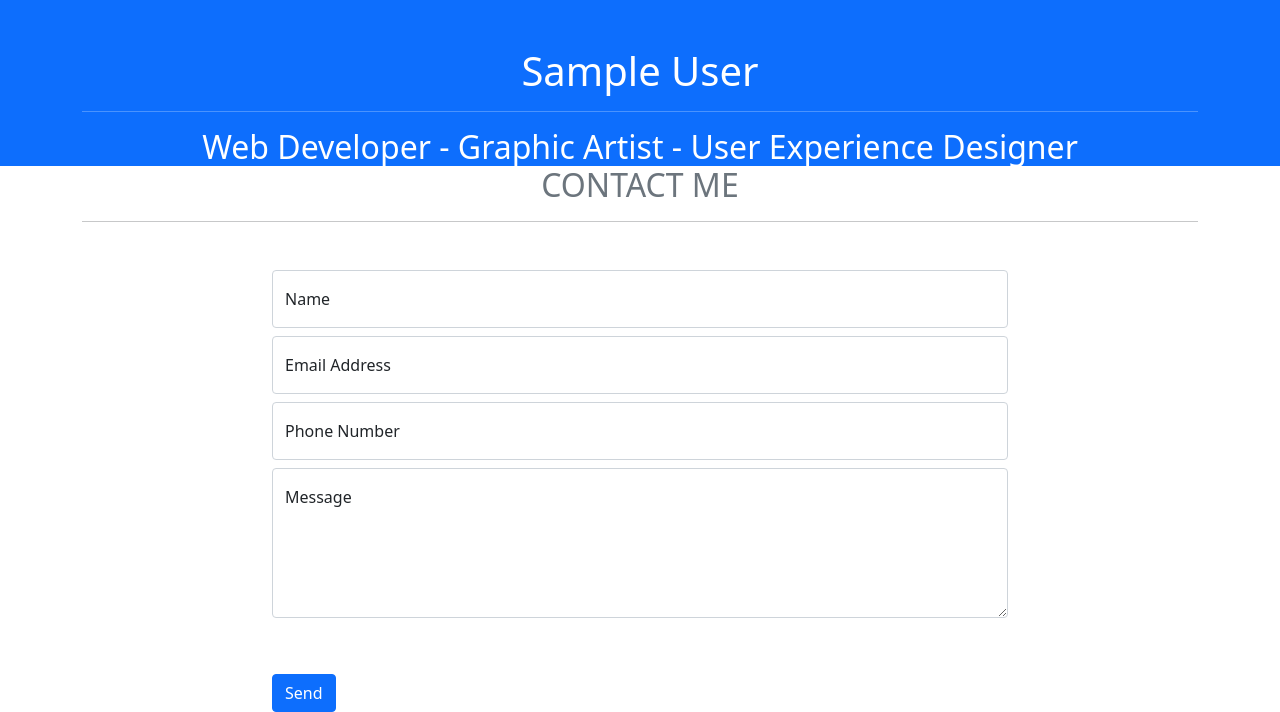
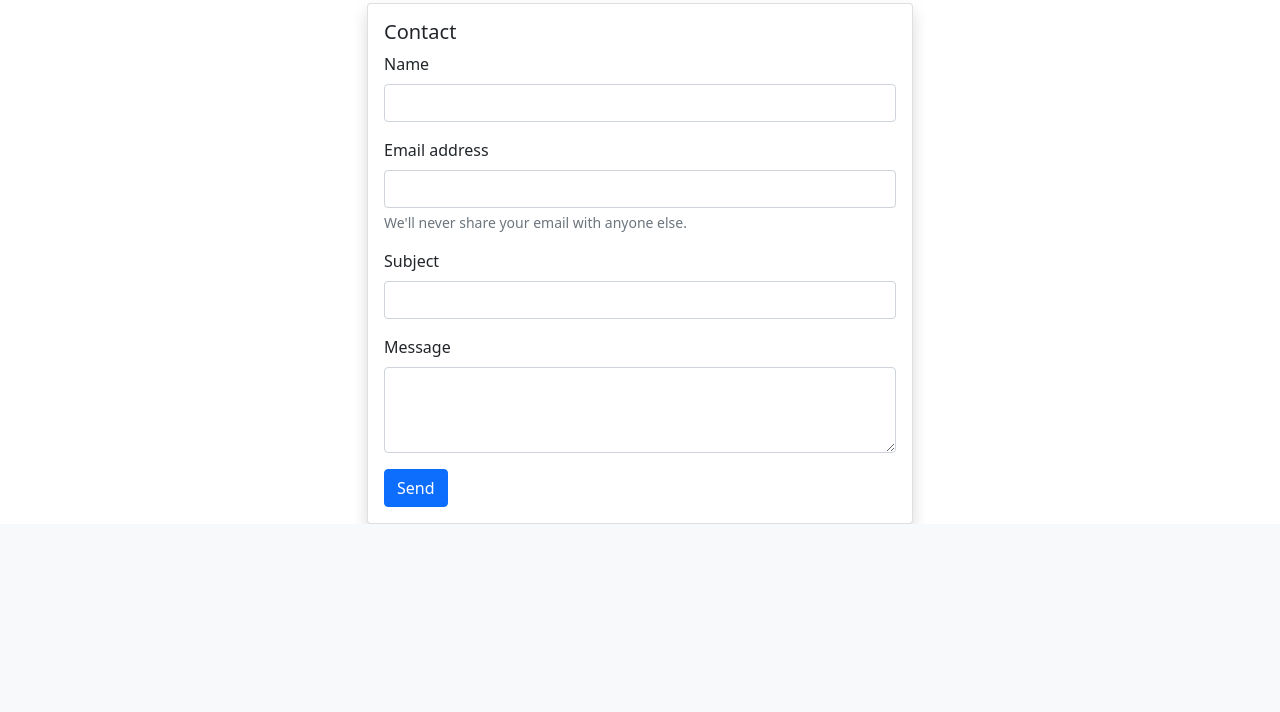
Before and after one commit to dansbrainy/portfolio, a Django app: a page that uses portfolio/templates/base.html in a window 1280 px wide. Shown: the part 364-1076 px from the top of the page. After the commit the page ends 888 px from the top, so only its background shows below. Run offline with Django 4.2, Linux system fonts and the light colour scheme; the visitor is signed in with stand-in values (Sample User, id 1); data comes from the database, SQL or seed files in the repository; parts of the project's set-up code (start-up, migrations or seed data) failed here and were passed over; some libraries are stand-ins or nearby versions.

Commit message:
added user profession and send email

```diff
--- a/portfolio/templates/base.html
+++ b/portfolio/templates/base.html
@@ -16,10 +16,6 @@
     <!-- Latest compiled and minified Bootstrap CSS -->
     <link rel="stylesheet" href="https://cdnjs.cloudflare.com/ajax/libs/bootstrap/5.1.3/css/bootstrap.min.css" integrity="sha512-GQGU0fMMi238uA+a/bdWJfpUGKUkBdgfFdgBm72SUQ6BeyWjoY/ton0tEjH+OSH9iP4Dfh+7HM0I9f5eR0L/4w==" crossorigin="anonymous" referrerpolicy="no-referrer" />
     <!-- Your stuff: Third-party CSS libraries go here -->
-
-    <link rel="stylesheet" href="https://fonts.googleapis.com/css?family=Source+Sans+Pro:300,400,700,300italic,400italic,700italic">
-    <link rel="stylesheet" href="https://cdnjs.cloudflare.com/ajax/libs/font-awesome/4.7.0/css/font-awesome.min.css">
-    <link rel="stylesheet" href="https://cdnjs.cloudflare.com/ajax/libs/simple-line-icons/2.4.1/css/simple-line-icons.min.css">
 
     <!-- Leaflet CSS -->
     <link rel="stylesheet" href="{% static 'leaflet/leaflet.css' %}" integrity="">
@@ -45,17 +41,58 @@
 
   </head>
 
-  <body id="page-top" data-bs-spy="scroll" data-bs-target="#mainNav" data-bs-offset="72">
+  <body>
 
-    <div class="" id="mainNav">
-      <nav class="navbar navbar-expand-md navbar-light bg-light">
+    <nav class="navbar navbar-expand-lg navbar-light bg-light">
       <div class="container-fluid">
         <a class="navbar-brand" href="{% url 'home' %}">Portfolio</a>
         <button class="navbar-toggler" type="button" data-bs-toggle="collapse" data-bs-target="#navbarNav" aria-controls="navbarNav" aria-expanded="false" aria-label="Toggle navigation">
           <span class="navbar-toggler-icon"></span>
         </button>
-          <div class="collapse navbar-collapse justify-content-end" id="navbarNav">
-            <ul class="navbar-nav align-items-center">
+        <div class="collapse navbar-collapse" id="navbarNav">
+          <ul class="navbar-nav ms-auto">
+            <li class="nav-item active">
+              <a class="nav-link" href="{% url 'home' %}">Home <span class="visually-hidden">(current)</span></a>
+            </li>
+            {% if request.user.is_authenticated %}
+                <li class="nav-item">
+                  {# URL provided by django-allauth/account/urls.py #}
+                  <a class="nav-link" href="{% url 'users:detail' request.user.username  %}">{% translate "My Profile" %}</a>
+                </li>
+                <li class="nav-item">
+                  {# URL provided by django-allauth/account/urls.py #}
+                  <a class="nav-link" href="{% url 'account_logout' %}">{% translate "Sign Out" %}</a>
+                </li>
+                <li class="nav-item">
+                  <a class="nav-link" href="{% url 'map:map' %}">Map</a>
+                </li>
+              {% else %}
+                {% if ACCOUNT_ALLOW_REGISTRATION %}
+              <li class="nav-item">
+                {# URL provided by django-allauth/account/urls.py #}
+                <a id="sign-up-link" class="nav-link" href="{% url 'account_signup' %}">{% translate "Sign Up" %}</a>
+              </li>
+              {% endif %}
+                <li class="nav-item">
+                  {# URL provided by django-allauth/account/urls.py #}
+                  <a id="log-in-link" class="nav-link" href="{% url 'account_login' %}">{% translate "Sign In" %}</a>
+                </li>
+              {% endif %}
+          </ul>
+        </div>
+      </div>
+    </nav>
+
+    <!-- <div class="mb-1">
+      <nav class="navbar navbar-expand-md navbar-light bg-light">
+        <div class="container-fluid">
+          <button class="navbar-toggler navbar-toggler-right" type="button" data-bs-toggle="collapse" data-bs-target="#navbarSupportedContent" aria-controls="navbarSupportedContent" aria-expanded="false" aria-label="Toggle navigation">
+            <span class="navbar-toggler-icon"></span>
+          </button>
+          <a class="navbar-brand" href="{% url 'home' %}">portfolio</a>
+
+          <div class="collapse navbar-collapse" id="navbarSupportedContent">
+            <ul class="navbar-nav mr-auto">
               <li class="nav-item active">
                 <a class="nav-link" href="{% url 'home' %}">Home <span class="visually-hidden">(current)</span></a>
               </li>
@@ -64,26 +101,25 @@
               </li>
               {% if request.user.is_authenticated %}
                 <li class="nav-item">
-                <a class="nav-link" href="{% url 'map:map' %}">{% translate "Map" %}</a>
+                  {# URL provided by django-allauth/account/urls.py #}
+                  <a class="nav-link" href="{% url 'users:detail' request.user.username  %}">{% translate "My Profile" %}</a>
                 </li>
-              <li class="nav-item dropdown">
-                <a class="nav-link profile-pic dropdown-toggle" href="#" id="navbarDropdownMenuLink" role="button" data-bs-toggle="dropdown" aria-expanded="false">
-                  <img src="{{ request.user.profile_picture.url }}" class="img-fluid rounded-circle profile-pic" alt="Profile Picture" height="40px" width="40px">
-                </a>
-                <ul class="dropdown-menu dropdown-menu-end" aria-labelledby="navbarDropdownMenuLink">
-                  <li><a class="dropdown-item" href="{% url 'users:detail' request.user.username  %}">{% translate "My Profile" %}</a></li>
-                  <li><a class="dropdown-item" href="{% url 'users:update' %}">{% translate "Edit Profile" %}</a></li>
-                  <li><a class="dropdown-item" href="{% url 'account_email' %}">{% translate "Email Settings" %}</a></li>
-                  <li><a class="dropdown-item" href="{% url 'account_logout' %}">{% translate "Sign Out" %}</a></li>
-                </ul>
+                <li class="nav-item">
+                  {# URL provided by django-allauth/account/urls.py #}
+                  <a class="nav-link" href="{% url 'account_logout' %}">{% translate "Sign Out" %}</a>
+                </li>
+                <li class="nav-item">
+                  <a class="nav-link" href="{% url 'map:map' %}">Map</a>
                 </li>
               {% else %}
+                {% if ACCOUNT_ALLOW_REGISTRATION %}
               <li class="nav-item">
-                {% if ACCOUNT_ALLOW_REGISTRATION %}
+                {# URL provided by django-allauth/account/urls.py #}
                 <a id="sign-up-link" class="nav-link" href="{% url 'account_signup' %}">{% translate "Sign Up" %}</a>
+              </li>
               {% endif %}
-              </li>
                 <li class="nav-item">
+                  {# URL provided by django-allauth/account/urls.py #}
                   <a id="log-in-link" class="nav-link" href="{% url 'account_login' %}">{% translate "Sign In" %}</a>
                 </li>
               {% endif %}
@@ -92,10 +128,9 @@
         </div>
       </nav>
 
-    </div>
+    </div> -->
 
-
-    <div>
+    <div class="container">
 
       {% if messages %}
         {% for message in messages %}
@@ -119,7 +154,7 @@
     Script tags with only code, no src (defer by default). To run
     with a "defer" so that you run inline code:
     <script>
-      window.addEventListener('DOMContentLoaded', () => { /* run whatever you want */});
+      window.addEventListener('DOMContentLoaded', () => {/* Run whatever you want */});
     </script>
     {% endcomment %}
     {% endblock inline_javascript %}
--- a/portfolio/templates/users/user_detail.html
+++ b/portfolio/templates/users/user_detail.html
@@ -1,111 +1,102 @@
 {% extends "base.html" %}
 {% load static %}
 
-{% block title %}User: {{ object.username }}{% endblock %}
+{% block title %}{{ user.username }} | Portfolio{% endblock %}
+
 
 {% block content %}
-
-  <header class="text-center text-white bg-primary masthead">
-    <div class="container"><img class="img-fluid d-block rounded-circle profile-pic mx-auto mb-5" src="{{ request.user.profile_picture.url }}">
-        <h1>{{ request.user.name }}</h1>
-        <hr class="star-light">
-        <h2 class="font-weight-light mb-0">Web Developer - Graphic Artist - User Experience Designer</h2>
+  <section id="show-section">
+    <div class="container">
+      <div class="row">
+        <div class="col-lg-3 col-md-4 col-sm-12 mb-4">
+          <div class="card shadow">
+            {% if user.profile_picture %}
+              <img src="{{ user.profile_picture.url }}" alt="{{ user.username }}" class="card-img-top">
+            {% else %}
+              <img src="{% static 'images/default_profile_picture.png' %}" alt="{{ user.username }}" class="card-img-top">
+            {% endif %}
           </div>
-  </header>
-
-  {% if request.user.projects %}
-  <section id="portfolio" class="portfolio">
-    <div class="container">
-        <h2 class="text-uppercase text-center text-secondary">Portfolio</h2>
-        <hr class="star-dark mb-5">
-        <div class="row">
-            <div class="col-md-6 col-lg-4"><a class="d-block mx-auto portfolio-item" href="#portfolio-modal-1" data-bs-toggle="modal">
-                <div class="d-flex portfolio-item-caption position-absolute h-100 w-100">
-                    <div class="text-center text-white my-auto portfolio-item-caption-content w-100"><i class="fa fa-search-plus fa-3x"></i></div>
-                </div><img class="img-fluid" src="assets/img/portfolio/cabin.png">
-                </a>
-            </div>
-            <div class="col-md-6 col-lg-4"><a class="d-block mx-auto portfolio-item" href="#portfolio-modal-2" data-bs-toggle="modal">
-                    <div class="d-flex portfolio-item-caption position-absolute h-100 w-100">
-                        <div class="text-center text-white my-auto portfolio-item-caption-content w-100"><i class="fa fa-search-plus fa-3x"></i></div>
-                    </div><img class="img-fluid" src="assets/img/portfolio/cake.png">
-                </a></div>
-            <div class="col-md-6 col-lg-4"><a class="d-block mx-auto portfolio-item" href="#portfolio-modal-3" data-bs-toggle="modal">
-                    <div class="d-flex portfolio-item-caption position-absolute h-100 w-100">
-                        <div class="text-center text-white my-auto portfolio-item-caption-content w-100"><i class="fa fa-search-plus fa-3x"></i></div>
-                    </div><img class="img-fluid" src="assets/img/portfolio/circus.png">
-                </a></div>
-            <div class="col-md-6 col-lg-4"><a class="d-block mx-auto portfolio-item" href="#portfolio-modal-4" data-bs-toggle="modal">
-                    <div class="d-flex portfolio-item-caption position-absolute h-100 w-100">
-                        <div class="text-center text-white my-auto portfolio-item-caption-content w-100"><i class="fa fa-search-plus fa-3x"></i></div>
-                    </div><img class="img-fluid" src="assets/img/portfolio/game.png">
-                </a></div>
-            <div class="col-md-6 col-lg-4"><a class="d-block mx-auto portfolio-item" href="#portfolio-modal-5" data-bs-toggle="modal">
-                    <div class="d-flex portfolio-item-caption position-absolute h-100 w-100">
-                        <div class="text-center text-white my-auto portfolio-item-caption-content w-100"><i class="fa fa-search-plus fa-3x"></i></div>
-                    </div><img class="img-fluid" src="assets/img/portfolio/safe.png">
-                </a></div>
-            <div class="col-md-6 col-lg-4"><a class="d-block mx-auto portfolio-item" href="#portfolio-modal-6" data-bs-toggle="modal">
-                    <div class="d-flex portfolio-item-caption position-absolute h-100 w-100">
-                        <div class="text-center text-white my-auto portfolio-item-caption-content w-100"><i class="fa fa-search-plus fa-3x"></i></div>
-                    </div><img class="img-fluid" src="assets/img/portfolio/submarine.png">
-                </a></div>
+          <div class="card-body">
+            <h5 class="card-title">{{ user.username }}</h5>
+            {% if user.bio %}
+              <p class="card-text">{{ user.bio }}</p>
+            {% endif %}
+            {% if user.profession %}
+              <p class="card-text">{{ user.profession }}</p>
+            {% endif %}
           </div>
         </div>
-  </section>
+      </div>
+      <div class="col-lg-9 col-md-8 col-sm-12 mb-4">
+        <div class="row">
+          {% for project in user.projects.all %}
+            <div class="col-lg-4 col-md-6 col-sm-12 mb-4">
+              <div class="card h-100">
+                {% if project.image %}
+                  <img src="{{ project.image.url }}" alt="{{ project.title }}" class="card-img-top">
+                {% else %}
+                  <img src="{% static 'img/default_project_image.png' %}" alt="{{ project.title }}" class="card-img-top">
                 {% endif %}
-
-  {% if object.bio != "" %}
-  <section class="text-white bg-primary mb-0" id="about">
-      <div class="container">
-          <h2 class="text-uppercase text-center text-white">About</h2>
-          <hr class="star-light mb-5">
-          <div class="row">
-              <div class="col-lg-4 ms-auto">
-                  <p class="lead">{{ object.bio }}</p>
+                <div class="card-body">
+                  <h5 class="card-title">{{ project.title }}</h5>
+                  <p class="card-text">{{ project.description }}</p>
                 </div>
-              <div class="col-lg-4 me-auto">
-                  <p class="lead">Whether you're a student looking to showcase your work, a professional looking to attract clients, or a graphic artist looking to share your projects, this template is the perfect starting point!</p>
+                <div class="card-footer">
+                  <a href="{{ project.url }}" class="btn btn-primary" target="_blank">View Project</a>
                 </div>
               </div>
-          {% if request.user.projects %}
-          <div class="text-center mt-4"><a class="btn btn-outline-light btn-xl" role="button" href="#"><i class="fa fa-download me-2"></i><span>Download Now!</span></a></div>
-          {% endif %}
             </div>
-  </section>
-  {% endif %}
-
-  <section id="contact">
-      <div class="container">
-          <h2 class="text-uppercase text-center text-secondary mb-0">Contact Me</h2>
-          <hr class="star-dark mb-5">
-          <div class="row">
-              <div class="col-lg-8 mx-auto">
-                  <form id="contactForm" name="sentMessage" novalidate="novalidate">
-                      <div class="control-group">
-                          <div class="mb-0 form-floating controls pb-2"><input class="form-control" type="text" id="name" required="" placeholder="Name"><label class="form-label">Name</label><small class="form-text text-danger help-block"></small></div>
+          {% endfor %}
         </div>
-                      <div class="control-group">
-                          <div class="mb-0 form-floating controls pb-2"><input class="form-control" type="email" id="email" required="" placeholder="Email Address"><label class="form-label">Email Address</label><small class="form-text text-danger help-block"></small></div>
-                      </div>
-                      <div class="control-group">
-                          <div class="mb-0 form-floating controls pb-2"><input class="form-control" type="tel" id="phone" required="" placeholder="Phone Number"><label class="form-label">Phone Number</label><small class="form-text text-danger help-block"></small></div>
-                      </div>
-                      <div class="control-group">
-                          <div class="mb-5 form-floating controls pb-2"><textarea class="form-control" id="message" required="" placeholder="Message" style="height: 150px;"></textarea><label class="form-label">Message</label><small class="form-text text-danger help-block"></small></div>
-                      </div>
-                      <div id="success"></div>
-                      <div><button class="btn btn-primary btn-xl" id="sendMessageButton" type="submit">Send</button></div>
-                  </form>
       </div>
     </div>
   </div>
 </section>
+
+<section id="contact-section">
+  <div class="container">
+    <div class="row">
+      <div class="col-lg-6 col-md-8 col-sm-12 mx-auto">
+        <div class="card shadow">
+          <div class="card-body">
+            <h5 class="card-title">Contact</h5>
+            <form action="{% url 'users:send_email' %}" method="POST">
+              {% csrf_token %}
+              <div class="mb-3">
+                <label for="name" class="form-label">Name</label>
+                <input type="text" name="name" class="form-control" id="name" required>
+              </div>
+              <div class="mb-3">
+                <label for="email" class="form-label">Email address</label>
+                <input type="email" name="email" class="form-control" id="email" aria-describedby="emailHelp" required>
+                <div id="emailHelp" class="form-text">We'll never share your email with anyone else.</div>
+              </div>
+              <div class="mb-3">
+                <label for="subject" class="form-label">Subject</label>
+                <input type="text" name="subject" class="form-control" id="subject" required>
+              </div>
+              <div class="mb-3">
+                <label for="message" class="form-label">Message</label>
+                <textarea name="message" class="form-control" id="message" rows="3" required></textarea>
+              </div>
+              <button type="submit" class="btn btn-primary">Send</button>
+            </form>
+            {% if email_sent %}
+              <div class="alert alert-success mt-3" role="alert">
+                Email sent successfully!
+              </div>
+            {% endif %}
+          </div>
+        </div>
+      </div>
+    </div>
+  </div>
+</section>
+{% endblock %}
+
 
 {% if object == request.user %}
 <div class="row">
 
 <!-- End Action buttons -->
 {% endif %}
-
-{% endblock content %}
--- a/portfolio/users/models.py
+++ b/portfolio/users/models.py
@@ -29,6 +29,7 @@ class User(AbstractUser):
         default="default.jpg",
     )
     bio = models.TextField(_("About Me"), blank=True, max_length=1000)
+    profession = models.CharField(_("Profession"), blank=True, max_length=40)
 
     def save(self, *args, **kwargs):
         """
--- a/portfolio/users/urls.py
+++ b/portfolio/users/urls.py
@@ -1,6 +1,7 @@
 from django.urls import path
 
 from portfolio.users.views import (
+    send_email_view,
     user_detail_view,
     user_redirect_view,
     user_update_view,
@@ -11,4 +12,5 @@ urlpatterns = [
     path("~redirect/", view=user_redirect_view, name="redirect"),
     path("~update/", view=user_update_view, name="update"),
     path("<str:username>/", view=user_detail_view, name="detail"),
+    path("send-email/", send_email_view, name="send_email"),
 ]
--- a/portfolio/users/views.py
+++ b/portfolio/users/views.py
@@ -2,9 +2,11 @@ from django.contrib.auth import get_user_model
 from django.contrib.auth.mixins import LoginRequiredMixin
 from django.contrib.gis.geos import Point
 from django.contrib.messages.views import SuccessMessageMixin
+from django.core.mail import send_mail
+from django.http import HttpResponseRedirect
 from django.urls import reverse
 from django.utils.translation import gettext_lazy as _
-from django.views.generic import DetailView, RedirectView, UpdateView
+from django.views.generic import DetailView, RedirectView, UpdateView, View
 
 User = get_user_model()
 
@@ -68,3 +70,18 @@ class UserRedirectView(LoginRequiredMixin, RedirectView):
 
 
 user_redirect_view = UserRedirectView.as_view()
+
+
+class SendEmailView(View):
+    def post(self, request):
+        name = request.POST.get("name")
+        email = request.POST.get("email")
+        subject = request.POST.get("subject")
+        message = request.POST.get("message")
+        send_mail(subject, name, message, email, [email])
+        return HttpResponseRedirect(
+            reverse("users:detail", args=[request.user.username])
+        )
+
+
+send_email_view = SendEmailView.as_view()
```
Also changed, not shown: portfolio/map/migrations/0002_delete_userlocation.py (added), portfolio/users/migrations/0004_user_profession.py (added). Lines whose indentation alone changed are shown as unchanged.
